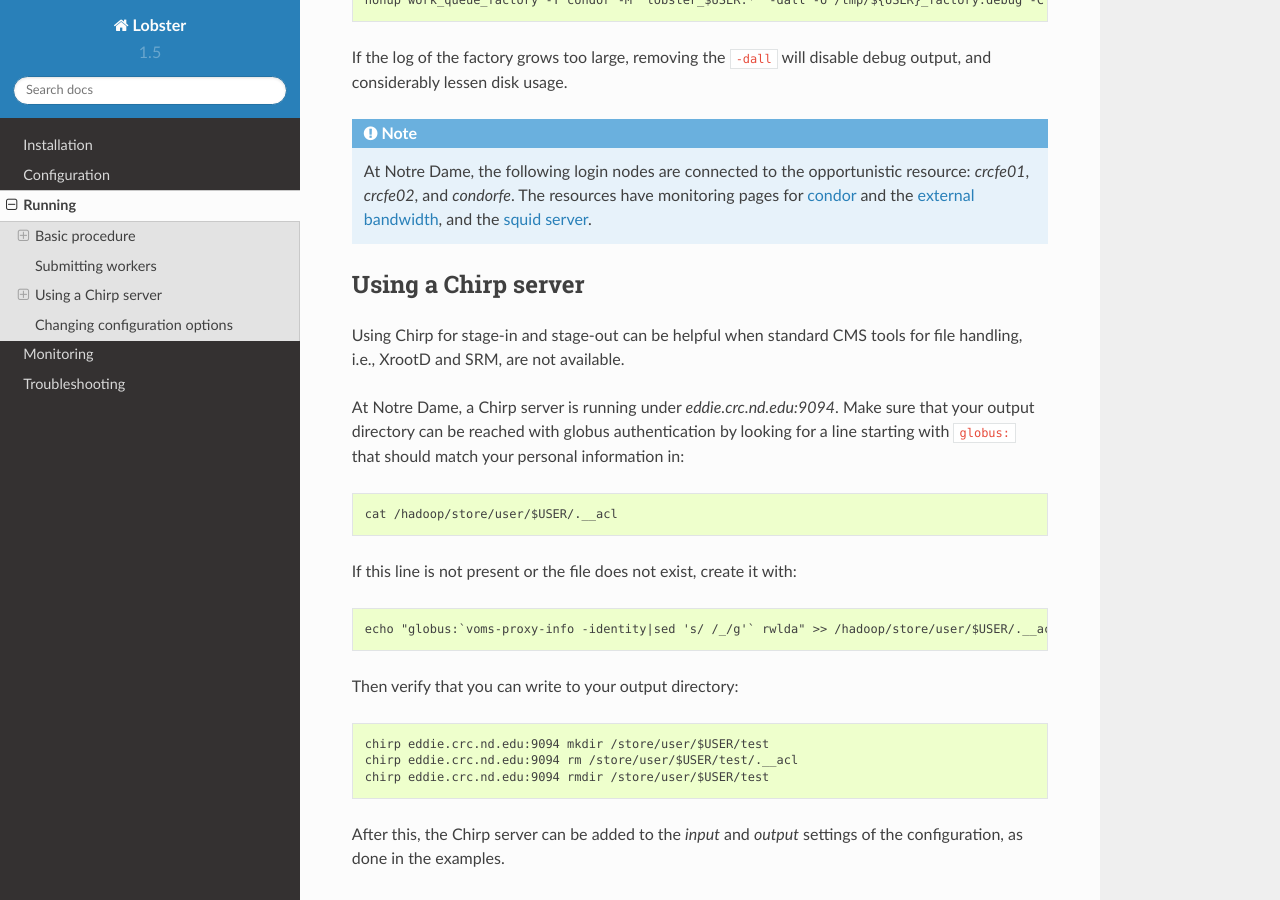
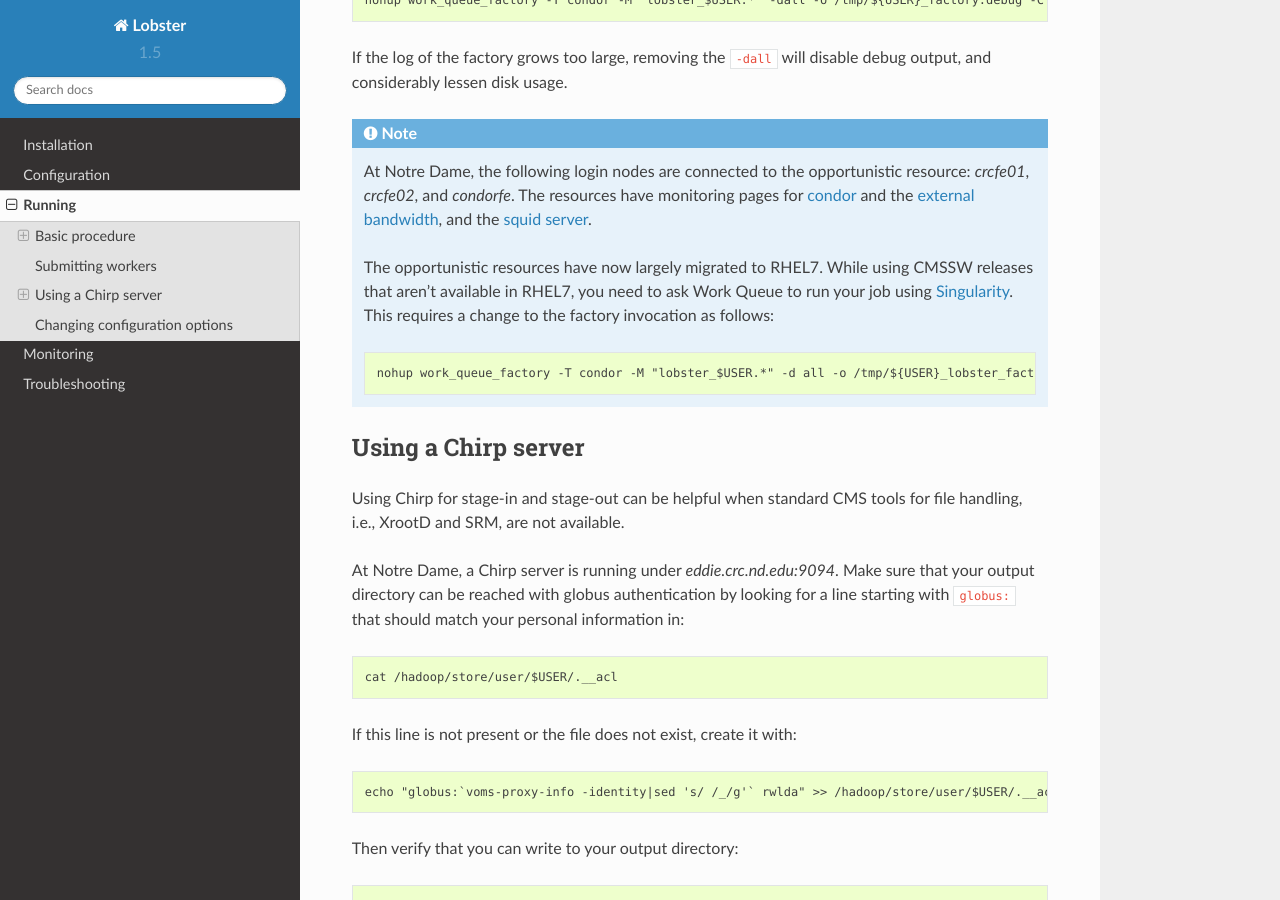
Before and after one commit to NDCMS/lobster, a Sphinx documentation site: the page built from docs/run.rst, in a window 1280 px wide and 900 px high, scrolled down 2279 px. Built offline with Sphinx 7.4.7 and the Read the Docs theme 2.0.0, drawn with Linux system fonts in a browser that asks for light colours.

Commit message:
Documentation Updates
Added some documentation on running with singularity.  Also updated the default cctools version from `142` to `148` as this seems now stable.

```diff
--- a/docs/install.rst
+++ b/docs/install.rst
@@ -24,7 +24,7 @@ Dependencies
   Cooperative Computing Lab`_ and install them by unpacking the tarball and
   adding the `bin` directory to your path::
 
-    cctools=lobster-142-55035a54-cvmfs-40cf5bba
+    export cctools lobster-148-c1a7ecbd-cvmfs-0941e442
     wget -O - http://ccl.cse.nd.edu/software/files/${cctools}-x86_64-redhat6.tar.gz
     export PATH=$PWD/${cctools}-x86_64-redhat6/bin:$PATH
     export PYTHONPATH=$PWD/${cctools}-x86_64-redhat6/lib/python2.6/site-packages:$PYTHONPATH
@@ -32,7 +32,7 @@ Dependencies
   .. note::
      At Notre Dame, a development version can be accessed via::
 
-      cctools=lobster-142-55035a54-cvmfs-40cf5bba
+      export cctools lobster-148-c1a7ecbd-cvmfs-0941e442
       export PYTHONPATH=$PYTHONPATH:/afs/crc.nd.edu/group/ccl/software/x86_64/redhat6/cctools/$cctools/lib/python2.6/site-packages
       export PATH=/afs/crc.nd.edu/group/ccl/software/x86_64/redhat6/cctools/$cctools/bin:$PATH
 
@@ -96,6 +96,6 @@ easy modification of the source::
 .. [#ftools] ``tcsh`` users should use the following to access the
    `cctools` development version at Notre Dame::
 
-    setenv cctools lobster-142-55035a54-cvmfs-40cf5bba
+    setenv cctools lobster-148-c1a7ecbd-cvmfs-0941e442
     setenv PYTHONPATH ${PYTHONPATH}:/afs/crc.nd.edu/group/ccl/software/x86_64/redhat6/cctools/$cctools/lib/python2.6/site-packages
     setenv PATH /afs/crc.nd.edu/group/ccl/software/x86_64/redhat6/cctools/$cctools/bin:${PATH}
--- a/docs/run.rst
+++ b/docs/run.rst
@@ -101,9 +101,17 @@ disable debug output, and considerably lessen disk usage.
    resources have monitoring pages for `condor`_ and the `external
    bandwidth`_, and the `squid server`_.
 
+   The opportunistic resources have now largely migrated to RHEL7.
+   While using CMSSW releases that aren't available in RHEL7, you need
+   to ask Work Queue to run your job using `Singularity`_.  This
+   requires a change to the factory invocation as follows::
+
+       nohup work_queue_factory -T condor -M "lobster_$USER.*" -d all -o /tmp/${USER}_lobster_factory.debug -C examples/factory_singularity.json --wrapper "python /afs/crc.nd.edu/group/ccl/software/runos/runos.py rhel6" --extra-options="--workdir=/disk" --worker-binary=/afs/crc.nd.edu/group/ccl/software/x86_64/redhat6/cctools/$cctools/bin/work_queue_worker >&! /tmp/${USER}_lobster_factory.log &
+
 .. _condor: http://condor.cse.nd.edu/condor_matrix.cgi
 .. _external bandwidth: http://prtg1.nm.nd.edu/sensor.htm?listid=491&timeout=60&id=505&position=0
 .. _squid server: http://mon.crc.nd.edu/xymon-cgi/svcstatus.sh?HOST=eddie.crc.nd.edu&SERVICE=trends&backdays=0&backhours=6&backmins=0&backsecs=0&Go=Update&FROMTIME=&TOTIME=
+.. _Singularity: http://singularity.lbl.gov/
 
 Using a Chirp server
 --------------------
```
Also changed, not shown: 1 other file.
